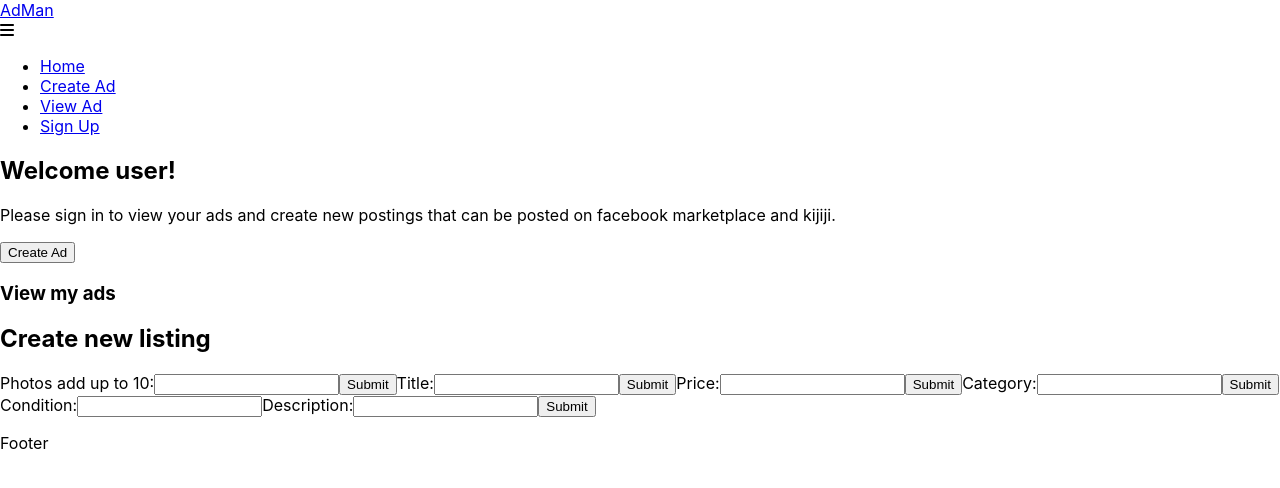
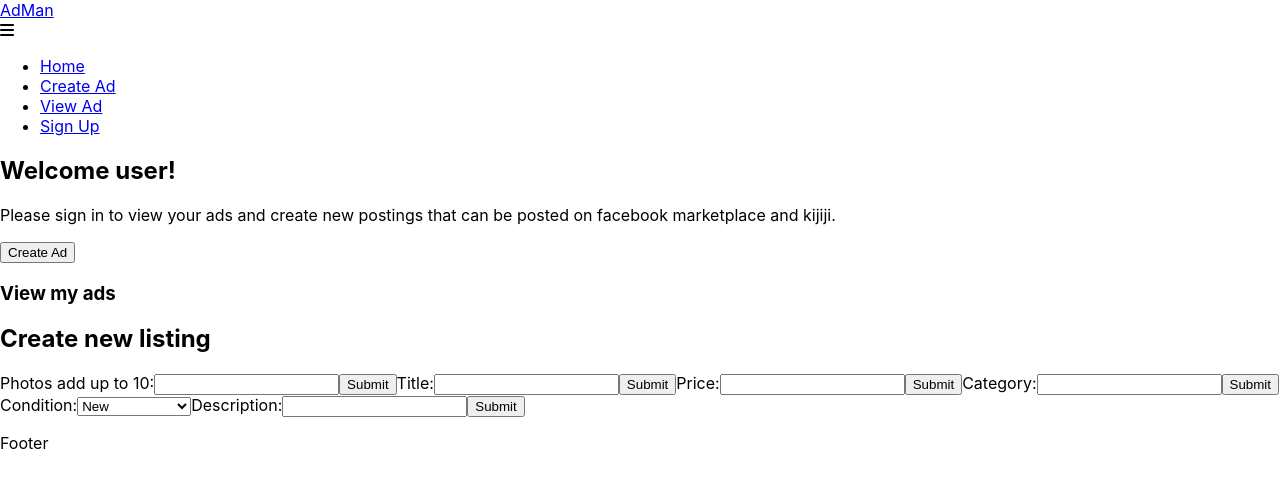
Before and after one commit to yobazy/ad-manager, a React (Create React App) app in the folder client/: page / in a window 1280 px wide. Shown: the top 488 px of the page. Built offline with nearby package versions, Linux system fonts and the light colour scheme.

Commit message:
Adds dropdown options in ad form

```diff
--- a/client/src/components/AdForm.js
+++ b/client/src/components/AdForm.js
@@ -5,6 +5,7 @@ import React from "react";
 //   }
 
 export default class App extends React.Component {
+
   render() {
     return (
         <div>
@@ -17,7 +18,7 @@ export default class App extends React.Component {
                 <input type="submit" value="Submit" />
                 <label>
                     Title:
-                    <input type="text" name="name" />
+                    <input type="text" name="name" required/>
                 </label>
                 <input type="submit" value="Submit" />
                 <label>
@@ -32,13 +33,15 @@ export default class App extends React.Component {
                 <input type="submit" value="Submit" />
                 <label>
                     Condition:
-                    <input type="text" name="name" />
                 </label>
-                {/* <select value={this.state.value} onChange={this.handleChange}>
+                <select
+                // value={this.state.value}
+                // onChange={this.handleChange}
+                >
                     <option value="grapefruit">New</option>
                     <option value="lime">Used - good</option>
                     <option value="coconut">Used - like new</option>
-                </select>                 */}
+                </select>
                 <label>
                     Description:
                     <input type="text" name="name" />
```
